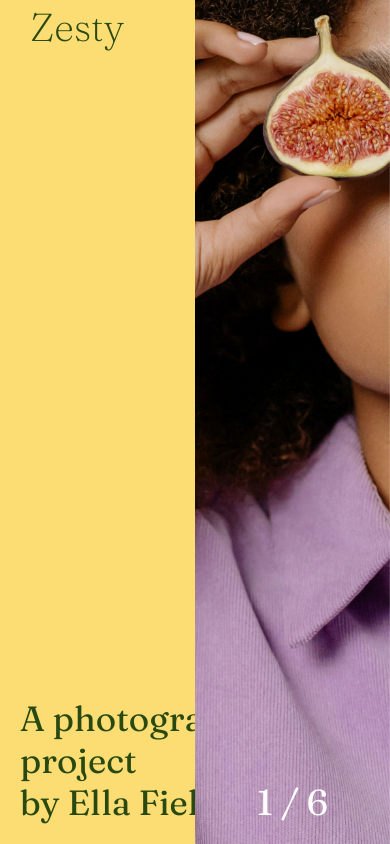
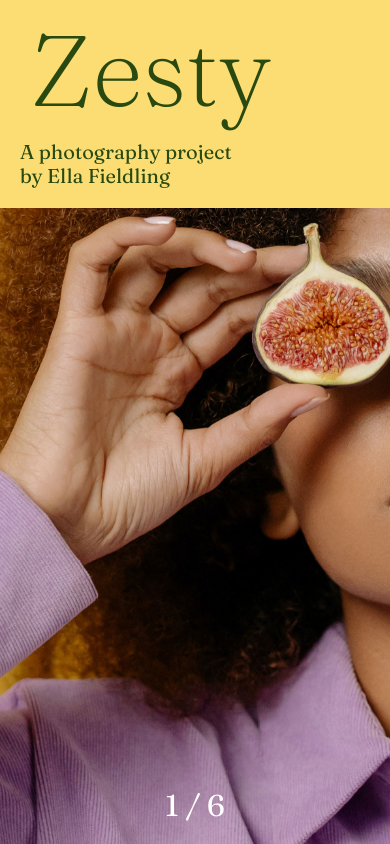
Before and after one commit to lauechev/zesty, a React (Create React App) app: page / in a window 390 px wide. Built offline with nearby package versions, Linux system fonts and the light colour scheme.

Commit message:
🎞️ repsonsiveness

```diff
--- a/src/styles.css
+++ b/src/styles.css
@@ -96,4 +96,34 @@ progress[value]::-webkit-progress-bar {
 }
 
 progress[value]::-webkit-progress-value {
+  background: #294910;
 }
+
+@media (max-width: 800px) {
+  section {
+    flex-direction: column;
+  }
+
+  figure {
+    flex-grow: 1;
+    width: 100vw;
+  }
+  img {
+    width: auto;
+    height: 100%;
+  }
+
+  figcaption {
+    width: 100%;
+    font-size: 30px;
+  }
+
+  h2 {
+    font-size: 20px;
+    position: relative;
+  }
+
+  h1 {
+    font-size: 100px;
+  }
+}
```
